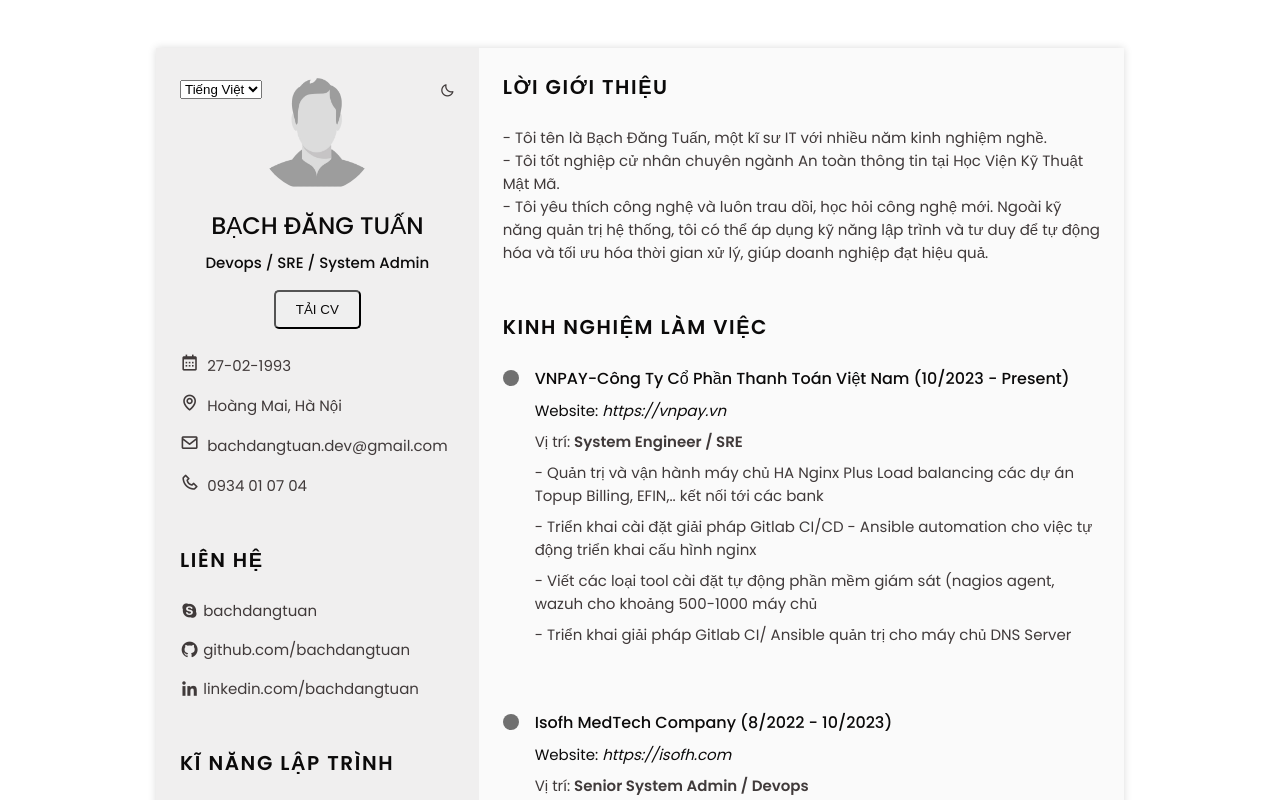
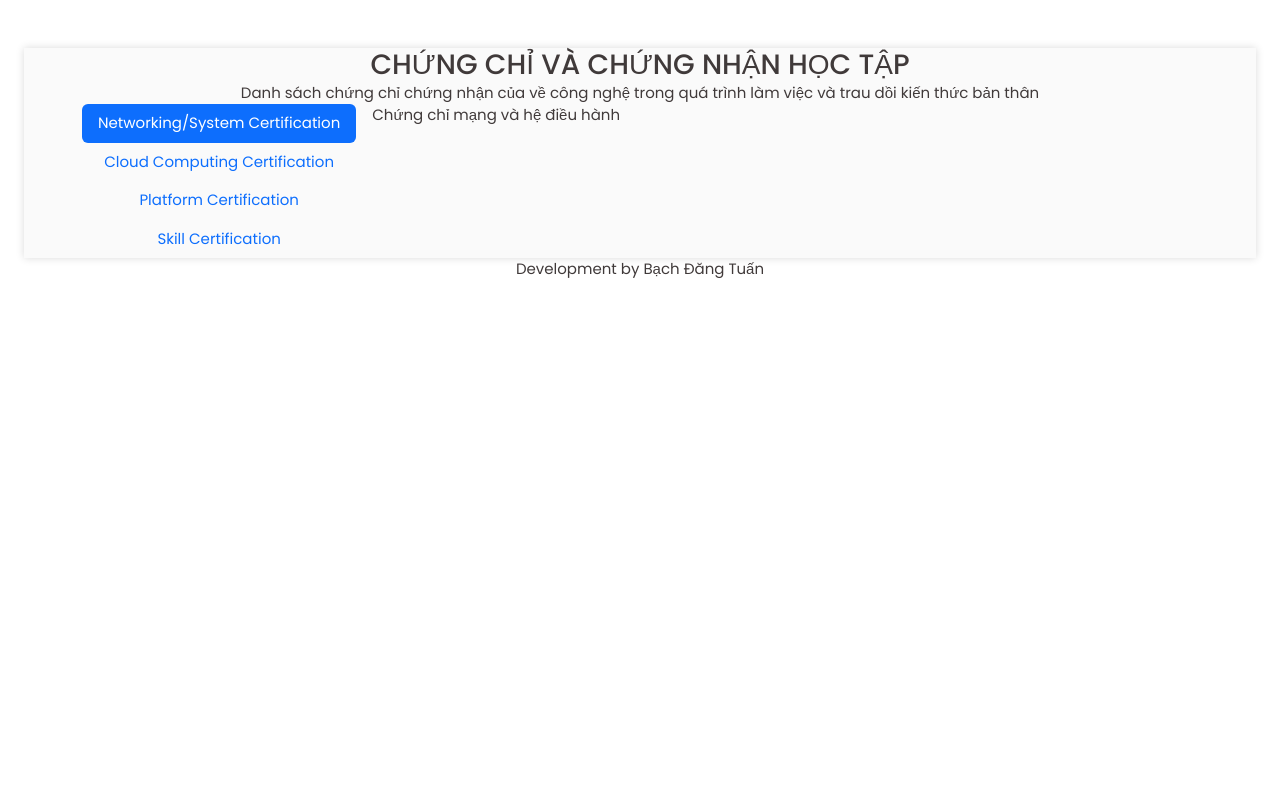
Before and after one commit to darktuan1993/BachDangTuan-CV, a React (Create React App) app: page /certification in a window 1280 px wide. Shown: the top 800 px of the page. Built offline with nearby package versions, Linux system fonts and the light colour scheme.

Commit message:
cập nhật chứng chỉ

```diff
--- a/package.json
+++ b/package.json
@@ -12,7 +12,7 @@
     "react": "^16.8.0",
     "react-dom": "^16.8.0",
     "react-i18next": "^14.1.0",
-    "react-router-dom": "^5.2.0",
+    "react-router-dom": "^5.3.4",
     "react-scripts": "4.0.3",
     "use-typed": "^0.0.1",
     "web-vitals": "^1.1.1"
--- a/public/index.html
+++ b/public/index.html
@@ -11,6 +11,7 @@
     />
     <link rel="apple-touch-icon" href="%PUBLIC_URL%/logo192.png"/>
     <link href='https://cdn.jsdelivr.net/npm/boxicons@2.1.4/css/boxicons.min.css' rel='stylesheet'>
+    <link href="https://cdn.jsdelivr.net/npm/bootstrap@5.3.3/dist/css/bootstrap.min.css" rel="stylesheet" integrity="sha384-QWTKZyjpPEjISv5WaRU9OFeRpok6YctnYmDr5pNlyT2bRjXh0JMhjY6hW+ALEwIH" crossorigin="anonymous">
 
     <!--
       manifest.json provides metadata used when your web app is installed on a
@@ -29,6 +30,7 @@
     <title>Bạch Đăng Tuấn CV</title>
 </head>
 <body>
+<script src="https://cdn.jsdelivr.net/npm/bootstrap@5.3.3/dist/js/bootstrap.bundle.min.js" integrity="sha384-YvpcrYf0tY3lHB60NNkmXc5s9fDVZLESaAA55NDzOxhy9GkcIdslK1eN7N6jIeHz" crossorigin="anonymous"></script>
 <noscript>You need to enable JavaScript to run this app.</noscript>
 <div id="root">
 </div>
--- a/src/App.js
+++ b/src/App.js
@@ -1,13 +1,21 @@
 import "./App.css";
+import {BrowserRouter as Router, Route} from "react-router-dom";
 
 import Resume from "./components/Resume/Resume";
+import Certification from "./components/Certification/Cert";
 
-import i18n from "i18next";
 function App() {
 
-  return (
-        <Resume />
-  );
+    return (
+
+        <Router>
+            <div className="App">
+                <Route path="/" exact component={Resume}/>
+                <Route path="/certification" component={Certification}/>
+            </div>
+        </Router>
+
+    );
 }
 
 export default App;
--- /dev/null
+++ b/src/components/Certification/Cert.js
@@ -0,0 +1,77 @@
+import React from "react";
+import ResumeLeft from "../Resume/ResumeLeft/ResumeLeft";
+import ResumeRight from "../Resume/ResumeRight/ResumeRight";
+import dataCert from "./dataCert";
+
+
+class Certification extends React.Component {
+
+    render() {
+        document.body.classList.add("resumeCV-bg");
+        // const data = dataCert.map((data) => {
+        //     return (
+        //         <button className="nav-link" id="v-pills-home-tab" data-bs-toggle="pill"
+        //                 data-bs-target="#v-pills-home" type="button" role="tab"
+        //                 aria-controls="v-pills-home" aria-selected="true">{data.name}
+        //         </button>
+        //     );
+        // });
+        return (
+
+            <main className="l-mainRS bd-containerCert">
+                <div className="certfication" id="area-cv">
+                    <h3>CHỨNG CHỈ VÀ CHỨNG NHẬN HỌC TẬP </h3>
+
+                    <p>Danh sách chứng chỉ chứng nhận của về công nghệ trong quá trình làm việc và trau dồi kiến thức
+                        bản thân </p>
+
+                    <div className="container">
+                        <div class="d-flex align-items-start">
+                            <div class="nav flex-column nav-pills me-3" id="v-pills-tab" role="tablist"
+                                 aria-orientation="vertical">
+                                <button class="nav-link active" id="v-pills-home-tab" data-bs-toggle="pill"
+                                        data-bs-target="#v-pills-home" type="button" role="tab"
+                                        aria-controls="v-pills-home" aria-selected="true">Networking/System Certification
+                                </button>
+                                <button class="nav-link" id="v-pills-profile-tab" data-bs-toggle="pill"
+                                        data-bs-target="#v-pills-profile" type="button" role="tab"
+                                        aria-controls="v-pills-profile" aria-selected="false"> Cloud Computing Certification
+                                </button>
+                                <button class="nav-link" id="v-pills-messages-tab" data-bs-toggle="pill"
+                                        data-bs-target="#v-pills-messages" type="button" role="tab"
+                                        aria-controls="v-pills-messages" aria-selected="false">Platform Certification
+                                </button>
+                                <button class="nav-link" id="v-pills-settings-tab" data-bs-toggle="pill"
+                                        data-bs-target="#v-pills-settings" type="button" role="tab"
+                                        aria-controls="v-pills-settings" aria-selected="false"> Skill Certification
+                                </button>
+                            </div>
+                            <div class="tab-content" id="v-pills-tabContent">
+                                <div class="tab-pane fade show active" id="v-pills-home" role="tabpanel"
+                                     aria-labelledby="v-pills-home-tab" tabindex="0"> Chứng chỉ mạng và hệ điều hành
+                                </div>
+                                <div class="tab-pane fade" id="v-pills-profile" role="tabpanel"
+                                     aria-labelledby="v-pills-profile-tab" tabindex="0"> Chứng chỉ điện toán đám mây
+                                </div>
+                                <div class="tab-pane fade" id="v-pills-messages" role="tabpanel"
+                                     aria-labelledby="v-pills-messages-tab" tabindex="0">Chứng chỉ liên quan đến platform
+                                </div>
+                                <div class="tab-pane fade" id="v-pills-settings" role="tabpanel"
+                                     aria-labelledby="v-pills-settings-tab" tabindex="0">Chứng chỉ kĩ năng lập trình sử dụng tool
+                                </div>
+                            </div>
+                        </div>
+                    </div>
+
+                </div>
+                <div style={{textAlign: "center"}}>
+                    <a>Development by Bạch Đăng Tuấn</a>
+
+                </div>
+            </main>
+
+        );
+    }
+}
+
+export default Certification;
--- /dev/null
+++ b/src/components/Certification/dataCert.js
@@ -0,0 +1,19 @@
+const dataCert = [
+    {
+        href: "https://google.com",
+        icon: "bx bxl-skype socialRS__icon",
+        name: "bachdangtuan"
+    },
+    {
+        href: "https://google.com",
+        icon: "bx bxl-github socialRS__icon",
+        name: "github.com/bachdangtuan"
+    },
+    {
+        href: "https://google.com",
+        icon: "bx bxl-linkedin socialRS__icon",
+        name: "linkedin.com/bachdangtuan"
+    },
+];
+
+export default dataCert;
--- a/src/components/Resume/Resume.css
+++ b/src/components/Resume/Resume.css
@@ -260,6 +260,10 @@ img {
 .bd-containerRS {
     max-width: 968px;
     width: calc(100% - 3rem);
+    margin-left: var(--mb-3-rs);
+    margin-right: var(--mb-3-rs);
+}
+.bd-containerCert {
     margin-left: var(--mb-3-rs);
     margin-right: var(--mb-3-rs);
 }
@@ -660,6 +664,14 @@ img {
         box-shadow: 0 0 8px rgba(13, 12, 12, 0.15);
     }
 
+    .certfication {
+        text-align: center;
+        /*display: grid;*/
+        /*grid-template-columns: 0.5fr 1fr;*/
+        background-color: var(--container-color-rs);
+        box-shadow: 0 0 8px rgba(13, 12, 12, 0.15);
+    }
+
     .resume__left {
         background-color: var(--container-color-rs-alt);
     }
--- a/src/components/Resume/ResumeRight/Certificates/Certificates.js
+++ b/src/components/Resume/ResumeRight/Certificates/Certificates.js
@@ -22,7 +22,7 @@ function CertificateRS() {
         <section className="certificateRS sectionRS" id="certificates">
             <h2 className="sectionRS-title text-h2">{chuyenNgonNgu("Certificates & Verify")}</h2>
             {data}
-           <a href="cert">== {chuyenNgonNgu("more")} == </a>
+           <a href="certification">== {chuyenNgonNgu("more")} == </a>
         </section>
     );
 }
--- a/src/components/Resume/ResumeRight/ResumeRight.js
+++ b/src/components/Resume/ResumeRight/ResumeRight.js
@@ -13,11 +13,8 @@ function ResumeRight() {
         <div className="resume__right">
             <ProfileRS/>
             <ExperienceRS/>
-            {/*<CertificateRS/>*/}
-            {/*<ReferenceRS/>*/}
-            {/*<LanguageRS/>*/}
             {/*<EducationRS/>*/}
-            {/*<InterestRS/>*/}
+            <InterestRS/>
         </div>
     );
 }
```
Also changed, not shown: src/components/Resume/ResumeRight/Experience/dataExp.js (+31 -31 lines), 1 other file (tests, documents, lock files or other folders).
